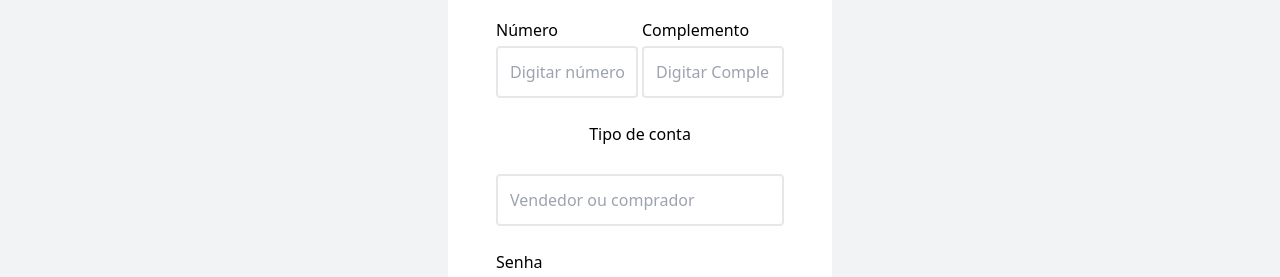
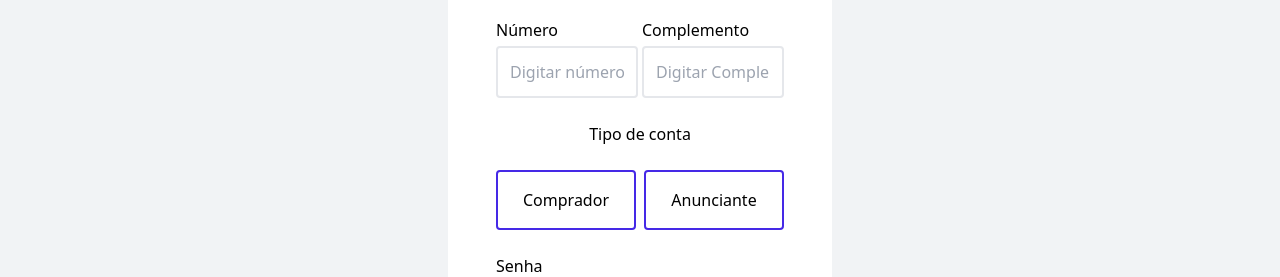
Before and after one commit to motors-shop-grupo1-t14-alex/motors-shop-front-end, a React (Vite) app: page /register in a window 1280 px wide. Shown: the part 1180-1457 px from the top of the page. Built offline with nearby package versions, Linux system fonts and the light colour scheme.

Commit message:
feat: fix isSeller input

```diff
--- a/src/components/registerForm/index.tsx
+++ b/src/components/registerForm/index.tsx
@@ -10,7 +10,7 @@ import { useContext } from "react";
 import { UserContext } from "../../contexts/userContext";
 
 export const RegisterForm = (): JSX.Element => {
-    const { registerUser } = useContext(UserContext);
+    const { registerUser, setIsSeller } = useContext(UserContext);
 
     const {
         register,
@@ -213,29 +213,25 @@ export const RegisterForm = (): JSX.Element => {
 
                 <p>Tipo de conta</p>
 
-                <section className="w-full relative flex flex-col">
-                    {/* <select
-                        name=""
-                        id=""
-                        className="w-full p-3 rounded bg-white border-gray7 border-2"
+                <section className="w-full relative flex gap-2 ">
+                    <button
+                        className="p-4 border-2 border-brand1 rounded w-1/2 focus:bg-brand1 focus:text-white transition-all"
+                        onClick={(e) => {
+                            e.preventDefault();
+                            setIsSeller(false);
+                        }}
                     >
-                        <option value="seller">Anunciante</option>
-                        <option value="user">Comprador</option>
-                    </select> */}
-                    <Input
-                        children={""}
-                        css="gap-1"
-                        id="accontType"
-                        inputCSS="w-full p-3 rounded bg-white border-gray7 border-2"
-                        placeHolder="Vendedor ou comprador"
-                        type="text"
-                        register={register("accountType")}
-                    />
-                    <span className="opacity-70 w-full absolute -bottom-5 text-sm">
-                        {errors?.accountType
-                            ? errors?.accountType.message
-                            : null}
-                    </span>
+                        Comprador
+                    </button>
+                    <button
+                        className="p-4 border-2 border-brand1 rounded w-1/2 focus:bg-brand1 focus:text-white transition-all"
+                        onClick={(e) => {
+                            e.preventDefault();
+                            setIsSeller(true);
+                        }}
+                    >
+                        Anunciante
+                    </button>
                 </section>
 
                 <section className="w-full relative flex flex-col">
--- a/src/contexts/userContext/index.tsx
+++ b/src/contexts/userContext/index.tsx
@@ -26,9 +26,13 @@ export const UserProvider = ({ children }: iUserContextProps) => {
     const [loading, setLoading] = useState(false);
     const [emailWaring, setEmailWaring] = useState(false);
     const [user, setUser] = useState<iUser | null>(null);
-  const [openModalUpdateProfile, setOpenModalUpdateProfile] = useState<boolean>(false);
-  const [openModalUpdateAddress, setOpenModalUpdateAddress] = useState<boolean>(false);
-  const [openModalConfirmDeleteUser, setOpenModalConfirmDeleteUser] = useState<boolean>(false);
+    const [openModalUpdateProfile, setOpenModalUpdateProfile] =
+        useState<boolean>(false);
+    const [openModalUpdateAddress, setOpenModalUpdateAddress] =
+        useState<boolean>(false);
+    const [openModalConfirmDeleteUser, setOpenModalConfirmDeleteUser] =
+        useState<boolean>(false);
+    const [isSeller, setIsSeller] = useState(false);
 
     useEffect(() => {
         async function infoUser() {
@@ -82,6 +86,7 @@ export const UserProvider = ({ children }: iUserContextProps) => {
                 cellphone: data.cellphone,
                 birth_date: data.birth_date,
                 description: data.description,
+                is_seller: isSeller,
                 address: {
                     cep: data.cep,
                     uf: data.state,
@@ -161,9 +166,7 @@ export const UserProvider = ({ children }: iUserContextProps) => {
         }
     };
 
-  const onSubmitFormUpdateUserAddress = async (
-    data: iUpdateAddress
-  ) => {
+    const onSubmitFormUpdateUserAddress = async (data: iUpdateAddress) => {
         const id = localStorage.getItem("@ID");
         const token = JSON.parse(localStorage.getItem("@TOKEN")!);
 
@@ -230,6 +233,8 @@ export const UserProvider = ({ children }: iUserContextProps) => {
                 deleteUser,
                 openModalConfirmDeleteUser,
                 setOpenModalConfirmDeleteUser,
+                isSeller,
+                setIsSeller,
             }}
         >
             {children}
--- a/src/pages/registerPage/validators.ts
+++ b/src/pages/registerPage/validators.ts
@@ -5,6 +5,8 @@ export const registerSchema = z
         email: z.string().email("Deve ser um e-mail válido"),
         name: z.string().nonempty("Nome obrigatório"),
         cpf: z.string().nonempty("Cpf obrigatório"),
+        // .min(8, "Minimo 8 numeros")
+        // .max(8, "Maximo 8 numeros"),
         cellphone: z.string().nonempty("Telefone obrigatório"),
         birth_date: z.string().nonempty("Aniversário obrigatório"),
         description: z.string(),
@@ -14,7 +16,7 @@ export const registerSchema = z
         street: z.string().nonempty("Rua obrigatória"),
         streetNumber: z.string().nonempty("Numero obrigatório"),
         complement: z.string(),
-        accountType: z.string().nonempty("Tipo obrigatório"),
+        //isSeller: z.string(),
         password: z.string().nonempty("Senha é obrigatória"),
         confirmPassword: z.string().nonempty("Senha é obrigatória"),
     })
@@ -25,23 +27,27 @@ export const registerSchema = z
 
 export type iRegisterData = z.infer<typeof registerSchema>;
 
-export const updateProfileSchema = z.object({
+export const updateProfileSchema = z
+    .object({
         email: z.string().email("Deve ser um e-mail válido"),
         name: z.string(),
         cpf: z.string(),
         cellphone: z.string(),
         birth_date: z.string(),
         description: z.string(),
-}).partial()
+    })
+    .partial();
 
-export const updateAddressSchema = z.object({
+export const updateAddressSchema = z
+    .object({
         cep: z.string(),
         city: z.string(),
         complement: z.string(),
         number: z.string(),
         street: z.string(),
         uf: z.string(),
-}).partial()
+    })
+    .partial();
 
-export type iUpdateProfile = z.infer<typeof updateProfileSchema>
-export type iUpdateAddress = z.infer<typeof updateAddressSchema>
+export type iUpdateProfile = z.infer<typeof updateProfileSchema>;
+export type iUpdateAddress = z.infer<typeof updateAddressSchema>;
```
Also changed, not shown: src/contexts/userContext/types.ts (+10 -2 lines). Lines whose indentation alone changed are shown as unchanged.
